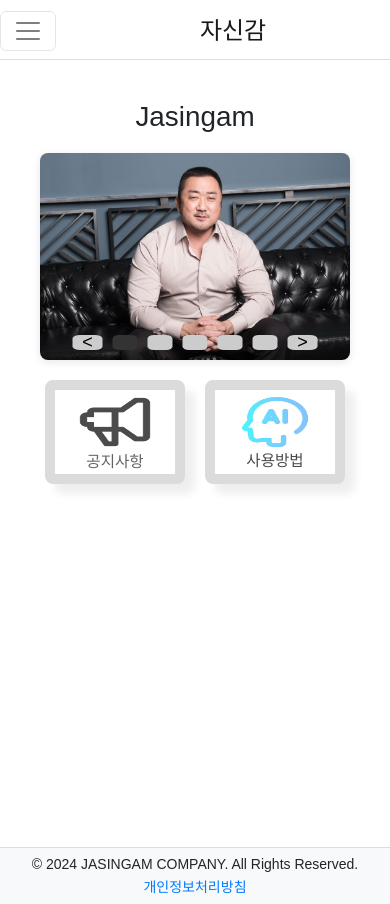
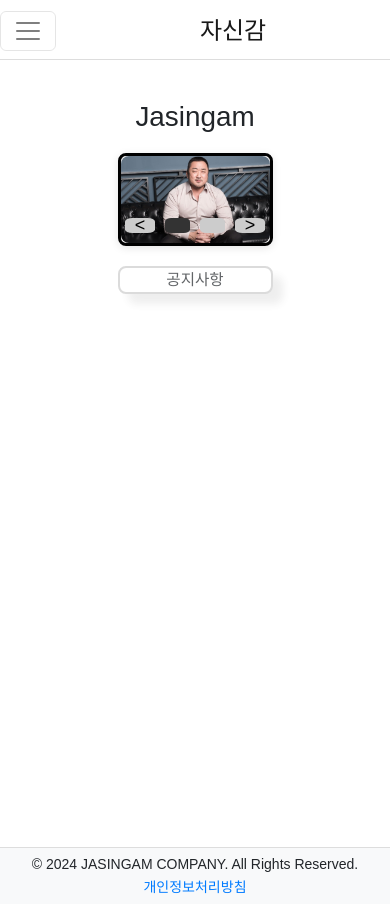
Before and after one commit to kt-bigproject30/front, a React (Create React App) app: page /home in a window 390 px wide. Built offline with nearby package versions, Linux system fonts and the light colour scheme; a web font is replaced by a local one.

Commit message:
main page 수정

```diff
--- a/package.json
+++ b/package.json
@@ -15,6 +15,7 @@
     "react-dom": "^18.3.1",
     "react-router-dom": "^6.24.1",
     "react-scripts": "5.0.1",
+    "react-transition-group": "^4.4.5",
     "web-vitals": "^2.1.4"
   },
   "scripts": {
--- a/src/component/home.jsx
+++ b/src/component/home.jsx
@@ -1,27 +1,17 @@
-// import React from "react";
-// import "../css/home.css";
-// import jasingamImage from "../img/jasingam.jpg";
-
-// const Home = () => {
-//   return (
-//     <div className="home-container">
-//       <h1>Jasingam</h1>
-//       <img src={jasingamImage} alt="Jasingam" className="start-image" />
-//     </div>
-//   );
-// };
-
-// export default Home;
-
-
 import React, { useEffect, useRef, useState } from "react";
 import "../css/home.css";
 import jasingamImage from "../img/jasingam.jpg";
+import useImage from "../img/use.jpg";
+import { CSSTransition, TransitionGroup } from "react-transition-group";
+
+const images = [jasingamImage, useImage]; // 필요한 경우 여기에 더 많은 이미지를 추가
 
 const Home = () => {
   const imageRef = useRef(null);
   const [imageHeight, setImageHeight] = useState(0);
-  const [activeButton, setActiveButton] = useState(0);
+  const [activeButton, setActiveButton] = useState(1); // 기본 활성 버튼을 1로 설정
+  const [currentImage, setCurrentImage] = useState(images[0]); // 초기 이미지를 설정
+  const [direction, setDirection] = useState("next");
 
   const updateImageHeight = () => {
     if (imageRef.current) {
@@ -30,7 +20,7 @@ const Home = () => {
   };
 
   useEffect(() => {
-    updateImageHeight(); // Initial update on component mount
+    updateImageHeight(); // 컴포넌트가 마운트될 때 초기 업데이트
 
     window.addEventListener("resize", updateImageHeight);
     return () => {
@@ -38,9 +28,28 @@ const Home = () => {
     };
   }, []);
 
-  const moveButtonClick = () => {
+  const handleButtonClick = (index) => {
+    if (index !== activeButton) {
+      setDirection(index > activeButton ? "next" : "prev");
+      setActiveButton(index);
+      setCurrentImage(images[index - 1]);
+    }
+  };
 
-    window.location.href = './usepage';
+  const handleArrowClick = (direction) => {
+    let newIndex = activeButton;
+    if (direction === "prev") {
+      newIndex = activeButton > 1 ? activeButton - 1 : images.length;
+    } else if (direction === "next") {
+      newIndex = activeButton < images.length ? activeButton + 1 : 1;
+    }
+    handleButtonClick(newIndex);
+  };
+
+  const useImageClick = () => {
+    if (activeButton === 2) {
+      window.location.href = './usepage';
+    }
   };
 
   return (
@@ -48,38 +57,53 @@ const Home = () => {
       <h1>Jasingam</h1>
       <div className="content">
         <div className="image-wrapper">
-          <img
-            src={jasingamImage}
-            alt="Image of Jasingam"
-            className="start-image"
-            ref={imageRef}
-            onLoad={updateImageHeight}
-          />
+          <TransitionGroup component={null}>
+            <CSSTransition
+              key={currentImage}
+              classNames="slide"
+              timeout={500}
+            >
+              <img
+                src={currentImage}
+                alt="Displayed"
+                className={`start-image ${direction}`}
+                ref={imageRef}
+                onLoad={updateImageHeight}
+                onClick={useImageClick}
+              />
+            </CSSTransition>
+          </TransitionGroup>
           <div className="controls">
-            <button className="arrow-button">{"<"}</button>
-            {[...Array(5)].map((_, index) => (
+            <button
+              className="arrow-button"
+              aria-label="Previous Image"
+              onClick={() => handleArrowClick("prev")}
+            >
+              {"<"}
+            </button>
+            {[...Array(images.length)].map((_, index) => (
               <button
                 key={index}
-                className={`circle-button ${activeButton === index ? "active" : ""}`}
-                onClick={() => setActiveButton(index)}
+                className={`circle-button ${activeButton === index + 1 ? "active" : ""}`}
+                onClick={() => handleButtonClick(index + 1)}
+                aria-label={`Image ${index + 1}`}
               ></button>
             ))}
-            <button className="arrow-button">{">"}</button>
+            <button
+              className="arrow-button"
+              aria-label="Next Image"
+              onClick={() => handleArrowClick("next")}
+            >
+              {">"}
+            </button>
           </div>
         </div>
         <div className="side-content">
           <div
             className="notice-box"
-            style={{ height: imageHeight / 2 }}
           >
             공지사항
           </div>
-          <button
-            className="use-box" onClick={moveButtonClick}
-            style={{ height: imageHeight / 2 }}
-          >
-            사용방법
-          </button>
         </div>
       </div>
     </div>
--- a/src/css/home.css
+++ b/src/css/home.css
@@ -25,7 +25,7 @@
   margin-top: 20px;
 }
 
-.image-wrapper {
+/* .image-wrapper {
   position: relative;
   display: inline-block;
 
@@ -37,7 +37,32 @@
   height: auto;
   border-radius: 8px;
   box-shadow: 0 2px 8px rgba(0, 0, 0, 0.1);
+} */
+
+.image-wrapper {
+  position: relative;
+  display: inline-block;
+  width:50%;
+  height: auto;
+  aspect-ratio: 10 / 6; /* jasingam.jpg의 비율로 설정, 필요에 따라 조정 */
+  overflow: hidden;
+  border: 3px solid black;
+  border-radius: 8px;
+  box-shadow: 0 2px 8px rgba(0, 0, 0, 0.1);
 }
+
+.start-image {
+  width: 100%;
+  height: 100%;
+  object-fit: cover; /* 이미지가 컨테이너에 맞게 잘리도록 설정 */
+  display: block;
+  border-radius: 8px;
+  box-shadow: 0 2px 8px rgba(0, 0, 0, 0.1);
+  transition: transform 0.5s ease-in-out;
+}
+
+
+
 
 .controls {
   position: absolute;
@@ -77,6 +102,23 @@
   background-color: #333;
 }
 
+
+.slide-enter {
+  transform: translateX(100%);
+}
+
+.slide-enter-active {
+  transform: translateX(0%);
+}
+
+.slide-exit {
+  transform: translateX(0%);
+}
+
+.slide-exit-active {
+  transform: translateX(-100%);
+}
+
 .side-content {
   display: flex;
   flex-direction: column;
@@ -85,27 +127,28 @@
 }
 
 .notice-box {
-  width: 300px;
+  width: 100%;
+  height: 100%;
   background-color: white;
-  border: 10px solid #ccc;
+  border: 2px solid #ccc;
   border-radius: 8px;
   display: flex;
   justify-content: center;
   align-items: center;
   box-shadow: 10px 10px 10px rgba(0, 0, 0, 0.1);
-  background-image: url('../img/notice.png');
-  background-size: 70% 70%; /* Scale the background image to fit the container */
-  background-position: center 10%; /* Center the background image */
-  background-repeat: no-repeat; /* Prevent the background image from repeating */
+  /*background-image: url('../img/notice.png');
+  /*background-size: 70% 70%; /* Scale the background image to fit the container */
+  /*background-position: center 10%; /* Center the background image */
+  /*background-repeat: no-repeat; /* Prevent the background image from repeating */
   opacity: 0.7;
   font-size: 3.0vw;
-  flex-direction: column;
-  justify-content: end;
+  /* flex-direction: column;
+  justify-content: end; */
 }
 
 
 
-.use-box {
+/* .use-box {
   width: 300px;
   background-color: white;
   border: 10px solid #ccc;
@@ -115,14 +158,17 @@
   align-items: center;
   box-shadow: 10px 10px 10px rgba(0, 0, 0, 0.1);
   background-image: url('../img/ai.jpg');
-  background-size: 60% 60%; /* Scale the background image to fit the container */
-  background-position: center 20%; /* Center the background image */
-  background-repeat: no-repeat; /* Prevent the background image from repeating */
+  background-size: 60% 60%;
+  background-position: center 20%;
+  background-repeat: no-repeat;
   opacity: 0.7;
   font-size: 3.0vw;
   flex-direction: column;
   justify-content: end;
-}
+} */
+
+
+
 
 /* 작은 화면 */
 @media (max-width: 1000px) {
@@ -131,7 +177,7 @@
     align-items: center;
   }
 
-  .notice-box, .use-box {
+  .notice-box {
     font-size: 4vw; /* Adjust font size for smaller screens */
   }
 
@@ -154,8 +200,8 @@
     gap: 10px;
   }
 
-  .notice-box, .use-box {
-    width: 45%;
+  .notice-box {
+    width: 50%;
     height: auto; /* 컨텐츠에 따라 높이 자동 조정 */
   }
 }
```
Also changed, not shown: src/img/use.jpg (added), 1 other file (tests, documents, lock files or other folders).
